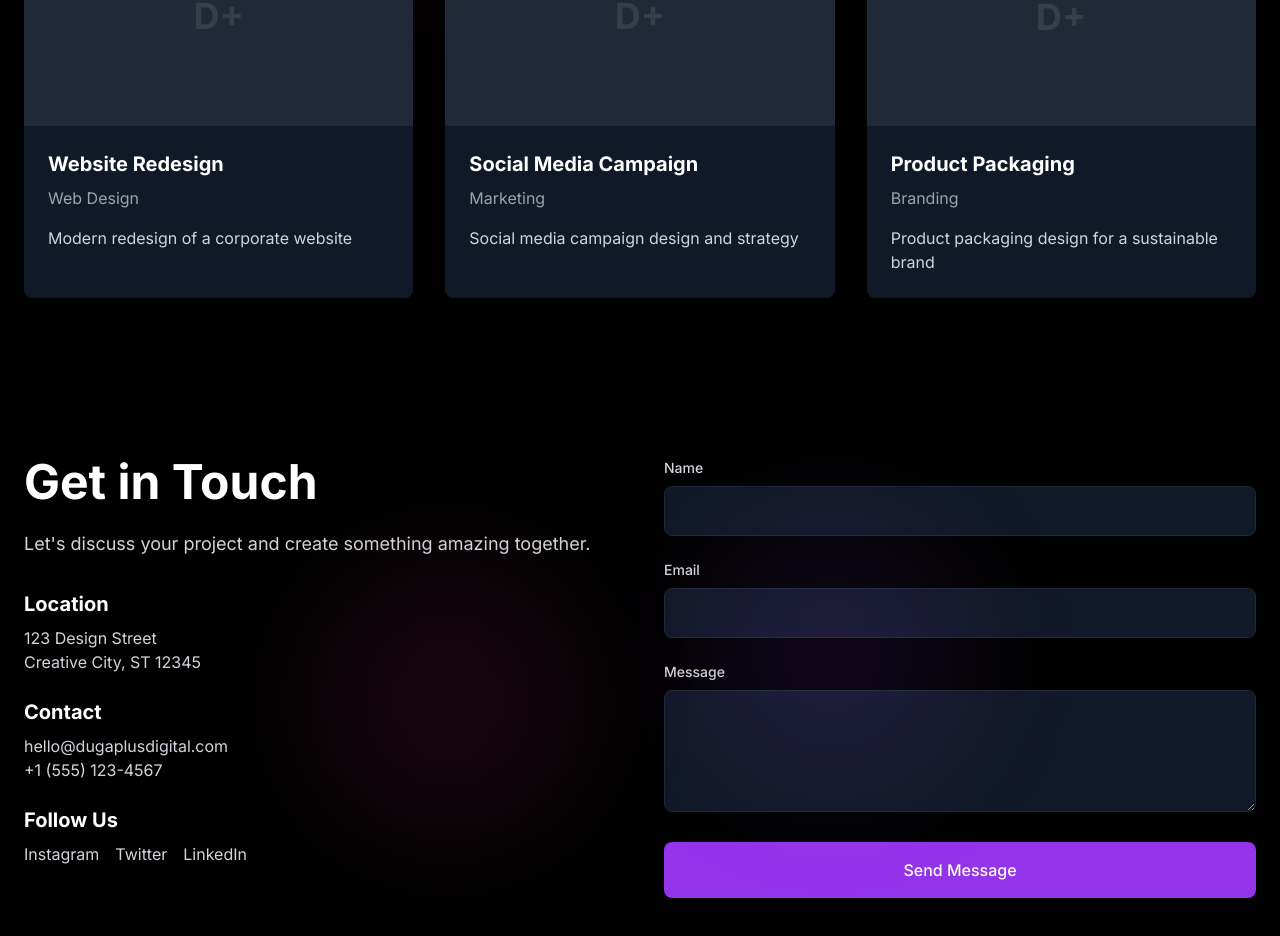
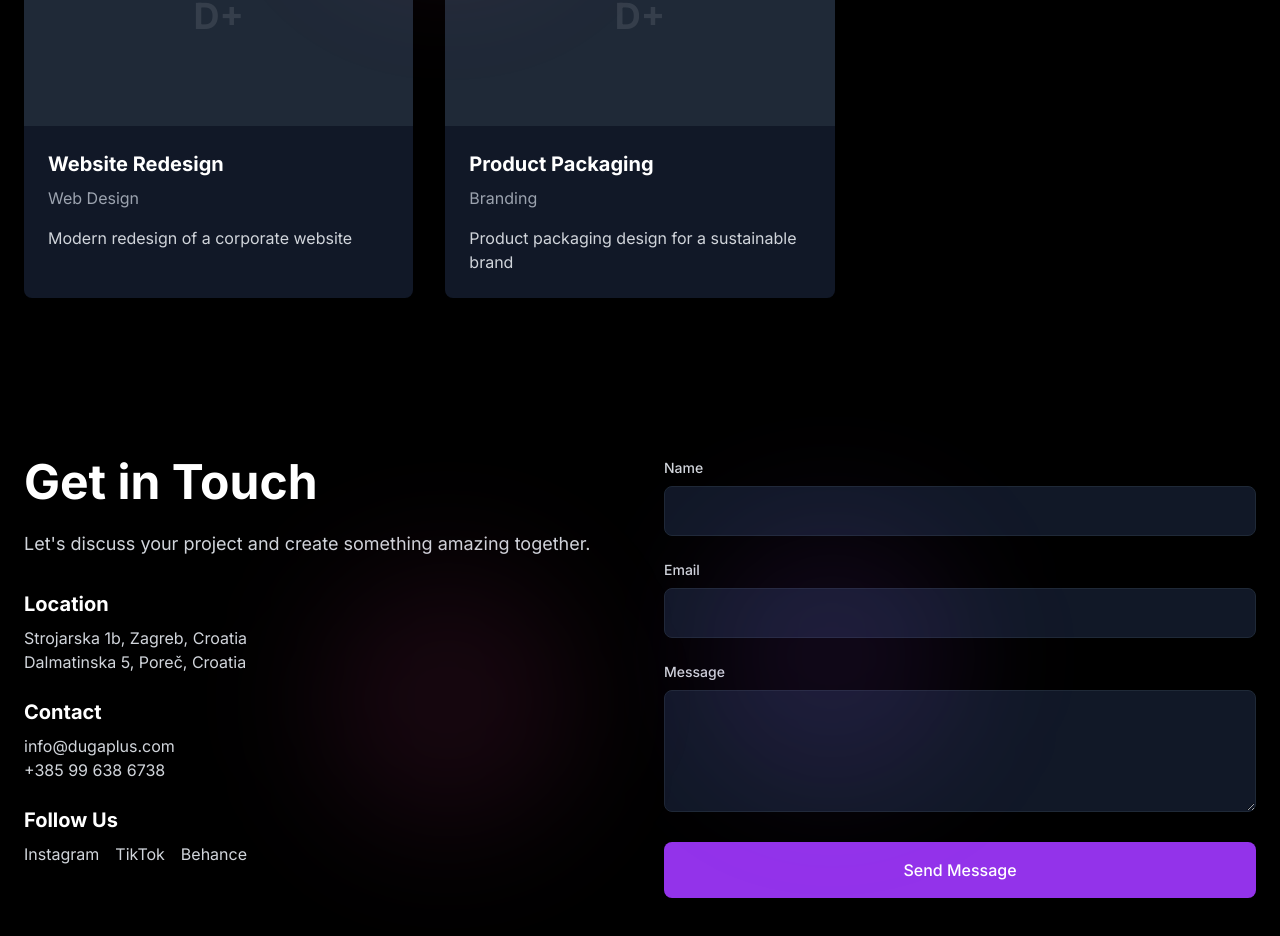
Before and after one commit to dugaplus/dugaplusweb, a Next.js app: page / in a window 1280 px wide. Shown: the part 2400-3336 px from the top of the page. Built offline with nearby package versions, Linux system fonts and the light colour scheme.

Commit message:
Update contact info and remove marketing section

```diff
--- a/src/app/components/ContactSection.tsx
+++ b/src/app/components/ContactSection.tsx
@@ -46,22 +46,22 @@ export default function ContactSection() {
             <div className="space-y-6">
               <div>
                 <h3 className="text-xl font-bold mb-2">Location</h3>
-                <p className="text-gray-300">123 Design Street</p>
-                <p className="text-gray-300">Creative City, ST 12345</p>
+                <p className="text-gray-300">Strojarska 1b, Zagreb, Croatia</p>
+                <p className="text-gray-300">Dalmatinska 5, Poreč, Croatia</p>
               </div>
 
               <div>
                 <h3 className="text-xl font-bold mb-2">Contact</h3>
-                <p className="text-gray-300">hello@dugaplusdigital.com</p>
-                <p className="text-gray-300">+1 (555) 123-4567</p>
+                <p className="text-gray-300">info@dugaplus.com</p>
+                <p className="text-gray-300">+385 99 638 6738</p>
               </div>
 
               <div>
                 <h3 className="text-xl font-bold mb-2">Follow Us</h3>
-                <div className="flex space-x-4">
-                  <SocialLink href="#" label="Instagram" />
-                  <SocialLink href="#" label="Twitter" />
-                  <SocialLink href="#" label="LinkedIn" />
+                <div className="flex flex-wrap gap-4">
+                  <SocialLink href="https://instagram.com/dugaplusdigital" label="Instagram" />
+                  <SocialLink href="https://www.tiktok.com/@dugaplusdigital" label="TikTok" />
+                  <SocialLink href="https://www.behance.net/matejdugandi" label="Behance" />
                 </div>
               </div>
             </div>
@@ -145,6 +145,8 @@ function SocialLink({ href, label }: { href: string; label: string }) {
       href={href}
       className="text-gray-300 hover:text-white transition-colors duration-200"
       aria-label={label}
+      target="_blank"
+      rel="noopener noreferrer"
     >
       {label}
     </a>
--- a/src/app/components/PortfolioSection.tsx
+++ b/src/app/components/PortfolioSection.tsx
@@ -42,13 +42,6 @@ const projects: Project[] = [
     description: "Modern redesign of a corporate website"
   },
   {
-    id: 5,
-    title: "Social Media Campaign",
-    category: "Marketing",
-    image: "/projects/social.jpg",
-    description: "Social media campaign design and strategy"
-  },
-  {
     id: 6,
     title: "Product Packaging",
     category: "Branding",
@@ -57,7 +50,7 @@ const projects: Project[] = [
   }
 ];
 
-const categories = ["All", "Web Design", "Branding", "UI/UX", "Marketing"];
+const categories = ["All", "Web Design", "Branding", "UI/UX"];
 
 export default function PortfolioSection() {
   const ref = useRef(null);
```
